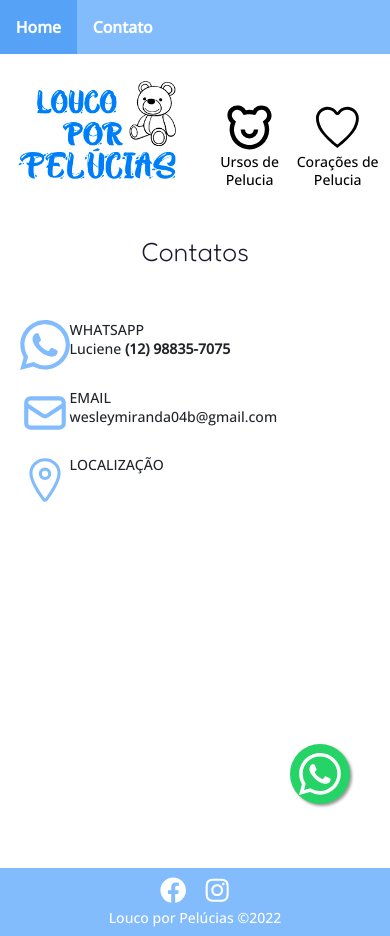
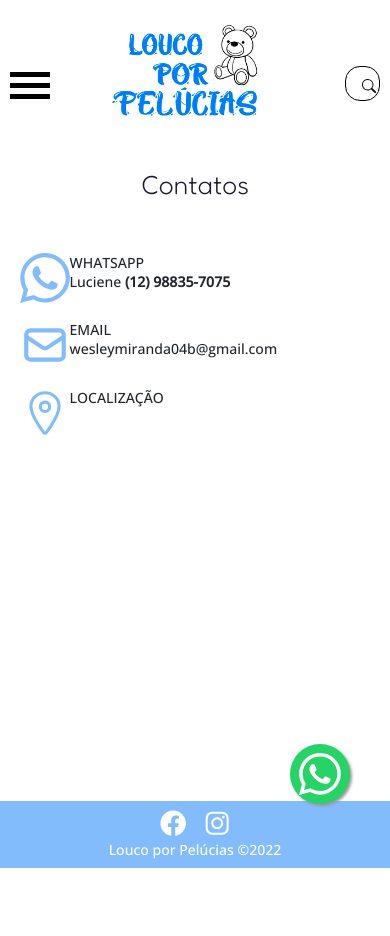
Before and after one commit to WesleyDRC/projeto-peluciaREACT, a React (Create React App) app: page /contact in a window 390 px wide. After the commit the page ends 868 px from the top, so only its background shows below. Built offline with nearby package versions, Linux system fonts and the light colour scheme.

Commit message:
Navbar and Home updated
Responsividade para mobile

```diff
--- a/package.json
+++ b/package.json
@@ -4,6 +4,9 @@
   "private": true,
   "dependencies": {
     "-": "^0.0.1",
+    "@emotion/react": "^11.9.0",
+    "@emotion/styled": "^11.8.1",
+    "@mui/material": "^5.6.1",
     "@react-icons/all-files": "^4.1.0",
     "@testing-library/jest-dom": "^5.16.2",
     "@testing-library/react": "^12.1.3",
--- a/src/components/layout/ChangeImage.js
+++ b/src/components/layout/ChangeImage.js
@@ -1,6 +1,7 @@
 import Banner1 from "../../img/banner1.jpg";
 import Banner2 from "../../img/banner2.jpg";
 import React from "react";
+import bootstrap from 'bootstrap';
 
 function ChangeImage() {
   return (
--- a/src/components/layout/Navbar.js
+++ b/src/components/layout/Navbar.js
@@ -4,8 +4,30 @@ import logo from "../../img/ursologo1.jpg";
 import { Link } from "react-router-dom";
 import { RiBearSmileLine } from "react-icons/ri";
 import { IoIosHeartEmpty } from "react-icons/io";
+import { BsSearch } from "react-icons/bs";
+import { AiOutlineClose } from "react-icons/ai";
+
+import { useState } from "react";
+
+import "./NavbarMobile.css";
 
 function Navbar() {
+  const [show, setShow] = useState(true);
+  const [active, setActive] = useState(false);
+  const [search, setSearch] = useState(false);
+  const toggleSearch = () => {
+    setSearch(!search);
+
+    document.body.style.overflow = show ? "hidden" : "initial";
+    setShow(!show);
+  };
+  const toggleActive = () => {
+    setActive(!active);
+
+    document.body.style.overflow = show ? "hidden" : "initial";
+    setShow(!show);
+  };
+
   return (
     <header>
       <div className={styles.container}>
@@ -19,9 +41,6 @@ function Navbar() {
                 <Link to="/contact"> Contato </Link>
               </li>
             </ul>
-            {/* <div className={styles.search}>
-              <Search />
-            </div> */}
           </nav>
         </div>
       </div>
@@ -59,8 +78,108 @@ function Navbar() {
           </nav>
         </div>
       </div>
+
+      <div className={styles.container}>
+        <div className={styles.content}>
+          <nav className={styles.newNavBar}>
+            <div
+              id="menuSection"
+              className={active ? "menu_section menuActive" : "menu_section"}
+              onClick={toggleActive}
+            >
+              <div className="hamburguer">
+                <div id="menuToggle" className="menu_toggle">
+                  <div className="one"></div>
+                  <div className="two"></div>
+                  <div className="three"></div>
+                </div>
+              </div>
+
+              <nav className={active ? "menu menuOpen" : "menu menuClose"}>
+                <div className={styles.conteinerNavBar}>
+                  <Link to="/ursos-de-pelucia">
+                    <div className="items_navbar">
+                      <div className={styles.svg}>
+                        <RiBearSmileLine />
+                      </div>
+                      <div>
+                        <p className={styles.nameP}> Ursos de Pelucia </p>
+                      </div>
+                    </div>
+                  </Link>
+                </div>
+
+                <div className={styles.conteinerNavBar}>
+                  <Link to="/coracoes-de-pelucia">
+                    <div className="items_navbar">
+                      <div className={styles.svg}>
+                        <IoIosHeartEmpty />
+                      </div>
+                      <div>
+                        <p className={styles.nameP}> Corações de Pelucia </p>
+                      </div>
+                    </div>
+                  </Link>
+                </div>
+
+                <ul className="list">
+                  <li className="item">
+                    <Link to="/"> Home </Link>
+                  </li>
+                  <li className="item">
+                    <Link to="/contact"> Contato </Link>
+                  </li>
+                </ul>
+              </nav>
+            </div>
+
+            <div className={styles.logo}>
+              <Link to="/">
+                <img src={logo} alt="Pelucias Logo" />
+              </Link>
+            </div>
+
+            <div
+              className={search ? "search searchActive" : "search searchClose"}
+            >
+              <div className="btnSearch" onClick={toggleSearch}>
+                <BsSearch />
+              </div>
+
+              <div className="contentSearch">
+                <div className="inputSearch">
+                  <input type="search" placeholder="Procurar pelúcia" />
+                </div>
+                <div className="btnSearch2">
+                  <BsSearch />
+                </div>
+                <div className="close" onClick={toggleSearch}>
+                  <AiOutlineClose />
+                </div>
+              </div>
+
+            </div>
+          </nav>
+        </div>
+      </div>
     </header>
   );
 }
 
 export default Navbar;
+
+{
+  /* <div className="btnSearch2">
+<div className="contentSearch">
+  <ul>
+    <li>
+      <BsSearch />
+      <AiOutlineClose />
+    </li>
+    <li>
+      <input type="search" placeholder="Procurar pelúcia" />
+    </li>
+  </ul>
+</div>
+</div> */
+}
--- a/src/components/layout/Navbar.module.css
+++ b/src/components/layout/Navbar.module.css
@@ -1,4 +1,3 @@
-
 .container {
   margin: 0 auto;
   max-width: 1240px;
@@ -7,13 +6,15 @@
   width: 100%;
   display: flex;
   background-color: rgb(130, 188, 253);
+  justify-content: space-between;
+  align-items: center;
 }
 
 .firstList {
   display: flex;
   margin-right: 2rem;
 }
-.firstList a{
+.firstList a {
   display: block;
   font-size: 1.8em;
   padding: 1em;
@@ -38,7 +39,7 @@
   height: 100%;
 }
 
-.conteinerNavBar a{
+.conteinerNavBar a {
   display: flex;
   align-items: center;
   justify-content: center;
@@ -47,6 +48,7 @@
   line-height: 2em;
   color: black;
   transition: transform 0.3s ease-out;
+
 }
 
 .svg {
@@ -61,3 +63,48 @@
 .nameP {
   font-size: 1.6em;
 }
+
+.newNavBar{ display: none;}
+
+
+
+@media (max-width: 900px) {
+  .firstNavbar, .secondNavBar {
+    display: none;
+  }
+
+  /* =============
+start newNavBar
+============= */
+.newNavBar {
+  display: grid;
+  grid-template-columns: 1fr 1fr 1fr;
+  color: black;
+  align-items: center;
+  padding: 0 10px;
+}
+
+.newNavBar nav {
+  display: none;
+}
+.newNavBar .logo {
+  max-width: 200px;
+  display: block;
+  margin: auto;
+
+}
+.newNavBar .logo img{
+  height: 100%;
+  width: 100%;
+}
+
+.conteinerNavBar {
+  display: flex;
+  justify-content: flex-start;
+  padding: 3px;
+}
+
+/* =============
+end newNavBar
+============= */
+}
--- /dev/null
+++ b/src/components/layout/NavbarMobile.css
@@ -0,0 +1,160 @@
+/* =============
+start newNavBar
+============= */
+@media (max-width: 900px) {
+  .menu_section.menuActive {
+    position: absolute;
+    top: 0;
+    left: 0;
+    width: 100%;
+    height: 100%;
+    width: 100vw;
+    height: 100vh;
+    background: rgba(50, 92, 139, 0.836);
+    z-index: 5;
+    opacity: 1;
+    overflow-y: auto;
+  }
+
+  .menu_section.menuActive .menu_toggle {
+    position: absolute;
+    left: 0;
+    top: 15px;
+    z-index: 6;
+  }
+  .menu_section.menuActive .hamburguer {
+    display: block;
+    width: 70%;
+    height: 60px;
+    background-color: white;
+    box-shadow: 7px 5px 20px 1px rgba(0, 0, 0, 0.47);
+    border-bottom: 1px solid rgba(107, 107, 107, 0.24);
+  }
+  .menu_toggle {
+    width: 40px;
+    height: 30px;
+    margin-right: 20px;
+  }
+  .one,
+  .two,
+  .three {
+    background-color: black;
+    height: 5px;
+    width: 100%;
+    margin: 6px auto;
+    transition-duration: 0.3s;
+  }
+
+  .menu_section.menuActive .one {
+    transform: rotate(45deg) translate(7px, 7px);
+    background-color: rgb(50, 92, 139);
+  }
+  .menu_section.menuActive .two {
+    opacity: 0;
+    background-color: rgb(50, 92, 139);
+  }
+  .menu_section.menuActive .three {
+    transform: rotate(-45deg) translate(7px, -9px);
+    background-color: rgb(50, 92, 139);
+  }
+  .menu_section {
+    cursor: pointer;
+  }
+  .menu.menuOpen {
+    display: block;
+    justify-content: flex-start;
+    padding-top: 40px;
+  }
+  .menu.menuOpen {
+    width: 70%;
+    height: 100vh;
+    box-shadow: 7px 5px 20px 1px rgba(0, 0, 0, 0.47);
+    background-color: white;
+  }
+
+  .items_navbar {
+    display: flex;
+    align-items: center;
+    margin-left: 10px;
+  }
+
+  .list {
+    display: flex;
+    padding-top: 40px;
+    flex-direction: column;
+  }
+  .list .item a {
+    margin-left: 10px;
+    font-size: 1.9em;
+    font-weight: bold;
+    color: rgb(50, 92, 139);
+  }
+
+  .search.searchClose {
+    border: 1px solid black;
+    display: flex;
+    justify-content: end;
+    align-items: end;
+    margin-left: 50px;
+    padding: 0.5em 0.2em;
+    border-radius: 15px;
+    font-size: 1.6em;
+    transition: 0.5s;
+  }
+
+  .search.searchActive {
+    position: absolute;
+    top: 0;
+    right: 0;
+    width: 100%;
+    height: 100%;
+    width: 100vw;
+    height: 100vh;
+    background: rgba(50, 92, 139, 0.836);
+    z-index: 5;
+    opacity: 1;
+    overflow-y: auto;
+    transition: 0.5s;
+  }
+
+  .search.searchActive .btnSearch {
+    display: none;
+  }
+  .search.searchClose .contentSearch {
+    display: none;
+  }
+  .search.searchActive .contentSearch {
+    display: flex;
+    align-items: center;
+    justify-content: flex-end;
+    background-color: white;
+    max-width: 100%;
+    margin: 0 auto;
+    max-height: 70px;
+    height: 100%;
+  }
+  .search.searchActive .contentSearch .inputSearch {
+    width: 60%;
+  }
+  .search.searchActive .contentSearch .btnSearch2 {
+    display: block;
+    font-size: 3em;
+    width: 15%;
+  }
+  .inputSearch input {
+    border: white;
+    font-size: 1.8em;
+  }
+  .inputSearch input:focus {
+    box-shadow: 0 0 0 0;
+    outline: 0;
+  }
+  .close {
+    width: 15%;
+    font-size: 3em;
+  }
+}
+
+/* =============
+end newNavBar
+============= */
--- a/src/components/layout/SearchInput.js
+++ b/src/components/layout/SearchInput.js
@@ -1,9 +1,9 @@
 import React from 'react'
 
-function SearchInput({value, onChange}) {
+function SearchInput({value, onChange, placeholder}) {
 
     return (
-        <input placeholder="Procurar pelúcia..." type="search" value={value} onChange={onChange} />
+        <input placeholder={placeholder} type="search" value={value} onChange={onChange} />
     )
 }
 
--- a/src/components/pages/Home.js
+++ b/src/components/pages/Home.js
@@ -40,7 +40,7 @@ function Home() {
           <h2> NOVAS PELÚCIAS </h2>
         </div>
         <div className={styles.container_input}>
-          <SearchInput value={text} onChange={handleChange} />
+          <SearchInput value={text} onChange={handleChange} placeholder="Procurar pelúcia..."/>
         </div>
         <div>
           <ul className={styles.container_list}>
--- a/src/components/pages/Home.module.css
+++ b/src/components/pages/Home.module.css
@@ -26,7 +26,7 @@
     grid-gap: 4rem;
     margin: 0 auto;
     flex-wrap: wrap;
-    justify-content: flex-start;
+    justify-content: space-between;
 }
 
 .container_input {
@@ -39,4 +39,10 @@
     width: 300px;
     color:rgba(66, 66, 68, 0.966);
     font-weight: bold;
+    border: 1px solid rgba(90, 87, 87, 0.521);
 }
+
+.container_input input:focus {
+    box-shadow: 0 0 0 0;
+    outline: 0;
+}
```
Also changed, not shown: 1 other file (tests, documents, lock files or other folders). Lines whose indentation alone changed are shown as unchanged.
